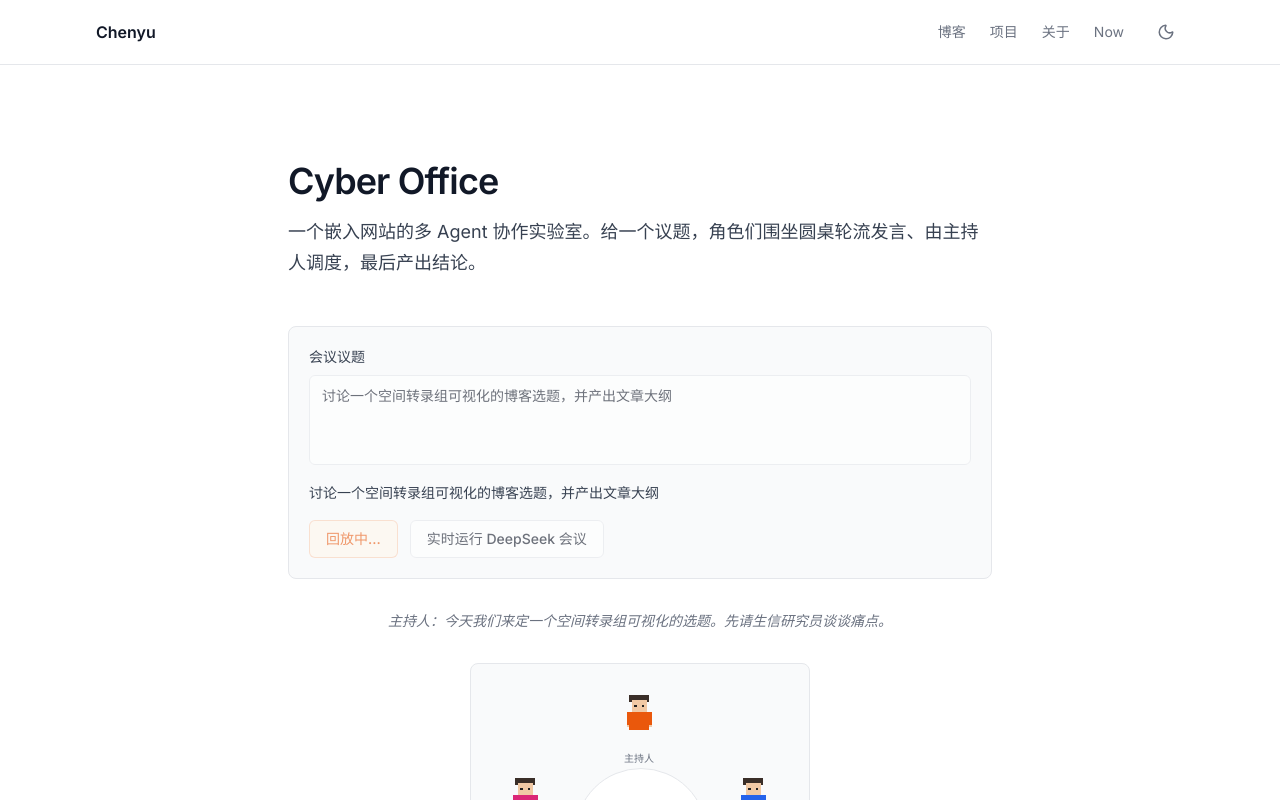
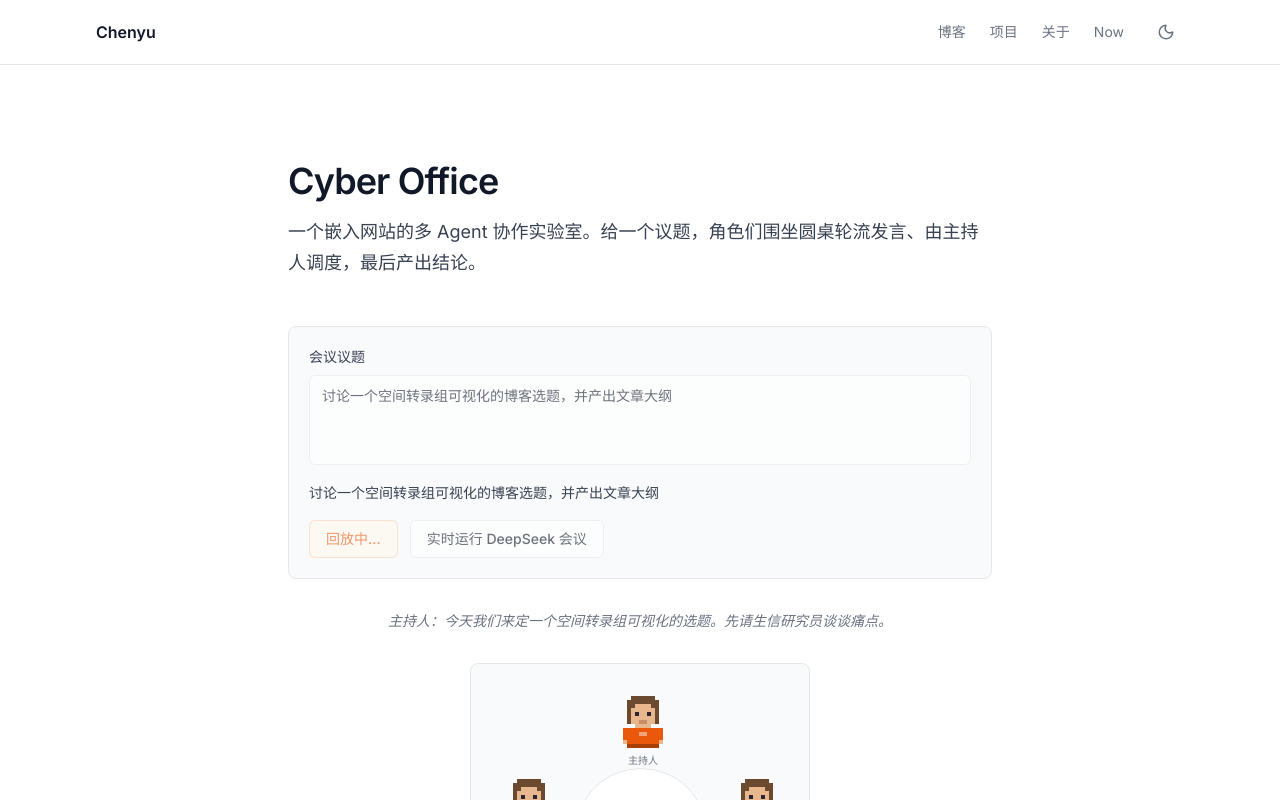
Before and after one commit to chenyufengedu-dev/chenyu-blog, a Next.js app: page /cyber-office in a window 1280 px wide. Both pictures are taken after a click on the button "播放样本会议". Shown: the top 800 px of the page. Built offline with nearby package versions, Linux system fonts and the light colour scheme.

Commit message:
feat(cyber-office): 角色改用像素图谱渲染

```diff
--- a/src/components/cyber-office/character.tsx
+++ b/src/components/cyber-office/character.tsx
@@ -1,8 +1,10 @@
-import type { RoleStatus } from "@/lib/cyber-office/types";
-import PixelCharacter from "./pixel-character";
+import type { RoleId, RoleStatus } from "@/lib/cyber-office/types";
+import { getCharacterLayers } from "@/lib/cyber-office/character-atlas";
+import PixelSprite from "./pixel-sprite";
 
 // interface 在这里定义"这个组件接收哪些 props（外部传入的参数）"。
 interface CharacterProps {
+  id: RoleId;
   name: string;
   color: string;
   status: RoleStatus; // idle / thinking / raising_hand / speaking
@@ -10,27 +12,30 @@ interface CharacterProps {
 
 // 一个角色小人。P0/P1 用纯色方块占位（设计文档选项 c），P4 再换成像素 sprite。
 // { name, color, status } 是"解构"——直接从传入的 props 对象里把这三个字段拆出来用。
-export default function Character({ name, color, status }: CharacterProps) {
+export default function Character({ id, name, color, status }: CharacterProps) {
   // 举手或正在说话时，名字用橙色高亮，突出"当前在场上的人"
   const isActive = status === "speaking" || status === "raising_hand";
 
+  // 组装该角色的像素图层（身体 + 手臂 + 配件）
+  const layers = getCharacterLayers(id, color, status);
+
   return (
-    <div className="flex flex-col items-center gap-2">
-      {/* 外层：举手时整体上移 */}
+    <div className="flex flex-col items-center gap-1">
+      {/* 外层：举手时整体轻微上移，做出"起身"感 */}
       <div
         className="relative transition-transform duration-300"
         style={{
-          transform: status === "raising_hand" ? "translateY(-6px)" : "none",
+          transform: status === "raising_hand" ? "translateY(-4px)" : "none",
         }}
       >
-        {/* 发言时脚下一抹橙色微光，强化"当前发言者" */}
+        {/* 发言时脚下橙色微光 */}
         {status === "speaking" && (
           <span className="pointer-events-none absolute -bottom-1 left-1/2 h-1.5 w-8 -translate-x-1/2 rounded-full bg-accent/25 blur-[1px]" />
         )}
 
-        {/* 内层：呼吸/说话动画。发言用 pixel-talk，其余用 pixel-idle */}
+        {/* 内层：呼吸/说话动画（来自 P4.2 的 globals.css） */}
         <div className={status === "speaking" ? "pixel-talk" : "pixel-idle"}>
-          <PixelCharacter color={color} status={status} />
+          <PixelSprite layers={layers} />
         </div>
 
         {/* 思考省略号 */}
--- a/src/components/cyber-office/office-scene.tsx
+++ b/src/components/cyber-office/office-scene.tsx
@@ -55,6 +55,7 @@ export default function OfficeScene({ state }: { state: MeetingState }) {
             <div className="relative">
               <SpeechBubble text={runtime?.bubble ?? ""} />
               <Character
+                id={id}
                 name={role.name}
                 color={role.color}
                 // ?. 和 ?? 双保险：runtime 万一不存在，就当 idle，避免崩溃
```
